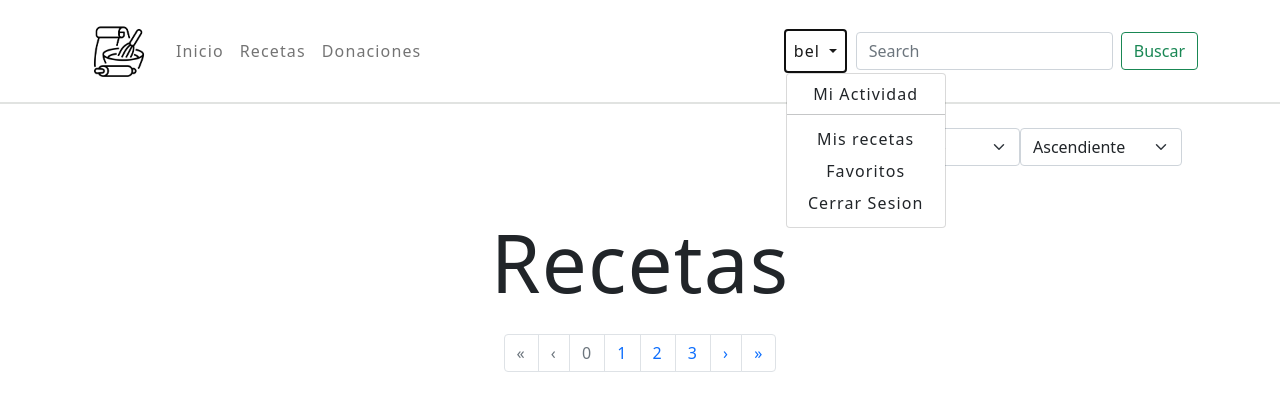
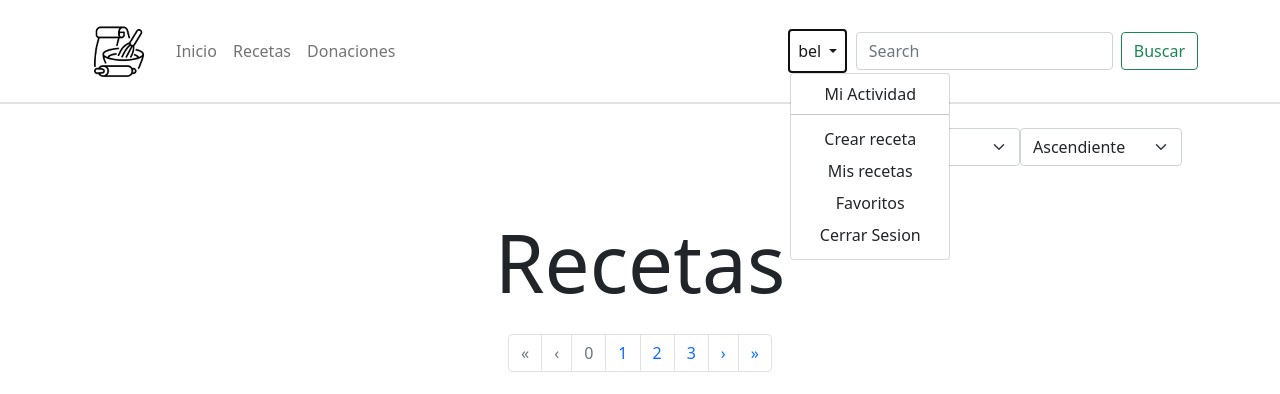
Before and after one commit to 0horane/Forus, a PHP site: page /Tarea/recetas.php in a window 1280 px wide, after a click on "bel". Shown: the top 394 px of the page. Run offline with PHP 8.4, Linux system fonts and the light colour scheme; a user stored in the database is signed in; data comes from the database, SQL or seed files in the repository.

Commit message:
asd
Former-commit-id: a5c667faeeb2b740d3f3beb0cd6a3988233e170d

```diff
--- a/partials/header.php
+++ b/partials/header.php
@@ -52,6 +52,7 @@
               <ul class="dropdown-menu" aria-labelledby="navbarDropdown">
                 <li class="navlink-disabled text-center">Mi Actividad</li>
                 <li><hr class="dropdown-divider"></li>
+                <li><a class="dropdown-item text-center" href="richtext.php">Crear receta</a></li>
                 <li><a class="dropdown-item text-center" href="misrecetas.php">Mis recetas</a></li>
                 <li><a class="dropdown-item text-center" href="favoritosUser.php">Favoritos</a></li>
 				<li><a id="logout" class="dropdown-item text-center" href="database/logout.php?url=<?php echo $_SERVER['REQUEST_URI'];  ?>">Cerrar Sesion</a></li>
--- a/recetas.php
+++ b/recetas.php
@@ -2,19 +2,6 @@
 include 'partials/session_start.php' ;
 require_once 'partials/starfunc.php';
 ?>
-<!DOCTYPE html>
-<html lang="en">
-<head>
-    <meta charset="UTF-8">
-    <meta http-equiv="X-UA-Compatible" content="IE=edge">
-    <meta name="viewport" content="width=device-width, initial-scale=1.0">
-    <title>Recetas</title>
-	<link rel="stylesheet" href="css/estilos.css">
-    <link rel="shortcut icon" href="cutlery.png">
-	<link href="https://cdn.jsdelivr.net/npm/bootstrap@5.1.3/dist/css/bootstrap.min.css" rel="stylesheet" integrity="sha384-1BmE4kWBq78iYhFldvKuhfTAU6auU8tT94WrHftjDbrCEXSU1oBoqyl2QvZ6jIW3" crossorigin="anonymous">
-    <script src="https://cdn.jsdelivr.net/npm/bootstrap@5.1.3/dist/js/bootstrap.bundle.min.js" integrity="sha384-ka7Sk0Gln4gmtz2MlQnikT1wXgYsOg+OMhuP+IlRH9sENBO0LRn5q+8nbTov4+1p" crossorigin="anonymous"></script>
-
-</head>
 <style>
 	#cartita{
 		max-width: 25%;
@@ -34,15 +21,18 @@ require_once 'partials/starfunc.php';
 		align-items: flex-end;
 	}
 </style>
-<body>
-
-<?php include 'partials/session_start.php' ?>
+<!DOCTYPE html>
+<html lang="en">
+<head>
+    <meta http-equiv="X-UA-Compatible" content="IE=edge">
+    <meta name="viewport" content="width=device-width, initial-scale=1.0">
+    <link rel="shortcut icon" href="cutlery.png">
+	<link href="https://cdn.jsdelivr.net/npm/bootstrap@5.1.3/dist/css/bootstrap.min.css" rel="stylesheet" integrity="sha384-1BmE4kWBq78iYhFldvKuhfTAU6auU8tT94WrHftjDbrCEXSU1oBoqyl2QvZ6jIW3" crossorigin="anonymous">
+    <script src="https://cdn.jsdelivr.net/npm/bootstrap@5.1.3/dist/js/bootstrap.bundle.min.js" integrity="sha384-ka7Sk0Gln4gmtz2MlQnikT1wXgYsOg+OMhuP+IlRH9sENBO0LRn5q+8nbTov4+1p" crossorigin="anonymous"></script>
+	<meta charset="UTF-8">
+	<title>Recetas</title>
+	<script src="https://ajax.googleapis.com/ajax/libs/jquery/3.5.1/jquery.min.js"></script>
 </head>
-<style>
-	body{
-		/*background-color: #ffff99;*/
-	}
-</style>
 <body>
   <script>
 	  let page=0;
@@ -79,7 +69,6 @@ require_once 'partials/starfunc.php';
 
 			</div>
 		</div>
-	<script src="https://ajax.googleapis.com/ajax/libs/jquery/3.5.1/jquery.min.js"></script>
 	<script>
 
 		function updateCards (){
--- a/richtext.php
+++ b/richtext.php
@@ -43,7 +43,8 @@
 	</head>
 	<body>
 	<?php include 'partials/header.php'?>
-
+		<div class="container border  rounded-3 mt-5">
+			<h5 class="display-5 text-center">Sube tu receta!</h5>
 			<div class="cont1">
 				<form onsubmit="return saverecipe(event)" id="fullform">
 					<input id='qt' name='qt' type='hidden' value='mr'>
@@ -68,6 +69,7 @@
 					<?php }  ?>
 					<input id="save" name="b" type='submit'>
 				</form>
+			</div>
 		</div>
 		<script>
 			editor=ClassicEditor.create(document.querySelector('#editor'))
--- a/search.php
+++ b/search.php
@@ -111,7 +111,7 @@
         while ($row=mysqli_fetch_assoc($rows)){
         //	print_r($row);
             ?>
-            <div class="dp-flex justify-items-center mt-5 p-4"> <!-- style="border-style:solid;border-color:lightgray;border-width:2px;border-radius:10px;width:70%;margin-right:auto;margin-left:5%;" --> <!-- style="border-style:solid;border-color:lightgray;border-width:2px;border-radius:10px;width:50%;margin-right:auto;margin-left:25%;" -->
+            <div class="dp-flex justify-items-center mt-5 p-2"> <!-- style="border-style:solid;border-color:lightgray;border-width:2px;border-radius:10px;width:70%;margin-right:auto;margin-left:5%;" --> <!-- style="border-style:solid;border-color:lightgray;border-width:2px;border-radius:10px;width:50%;margin-right:auto;margin-left:25%;" -->
             <div id="container-search" class="container dp-flex justify-content-center">
 				<div id="items-search" class="row">
 					<a class="image-link p-1 col-4" href="recetaParticular.php?r=<?php echo $row['ID']; ?>"><img class="image" src="<?php echo isset($row['img_path']) ? 'images/fromusers/'.$row['img']:'images/noimage.png' ?>" ></a>
@@ -210,7 +210,6 @@
                 </div>
             </div>
         </div>
-        <div class="espaciador mt-4"></div>
 <?php } else { ?>
 
 
```
Also changed, not shown: misrecetas.php (+2 -20 lines), images/recipe/36.png (added). Lines whose indentation alone changed are shown as unchanged.
